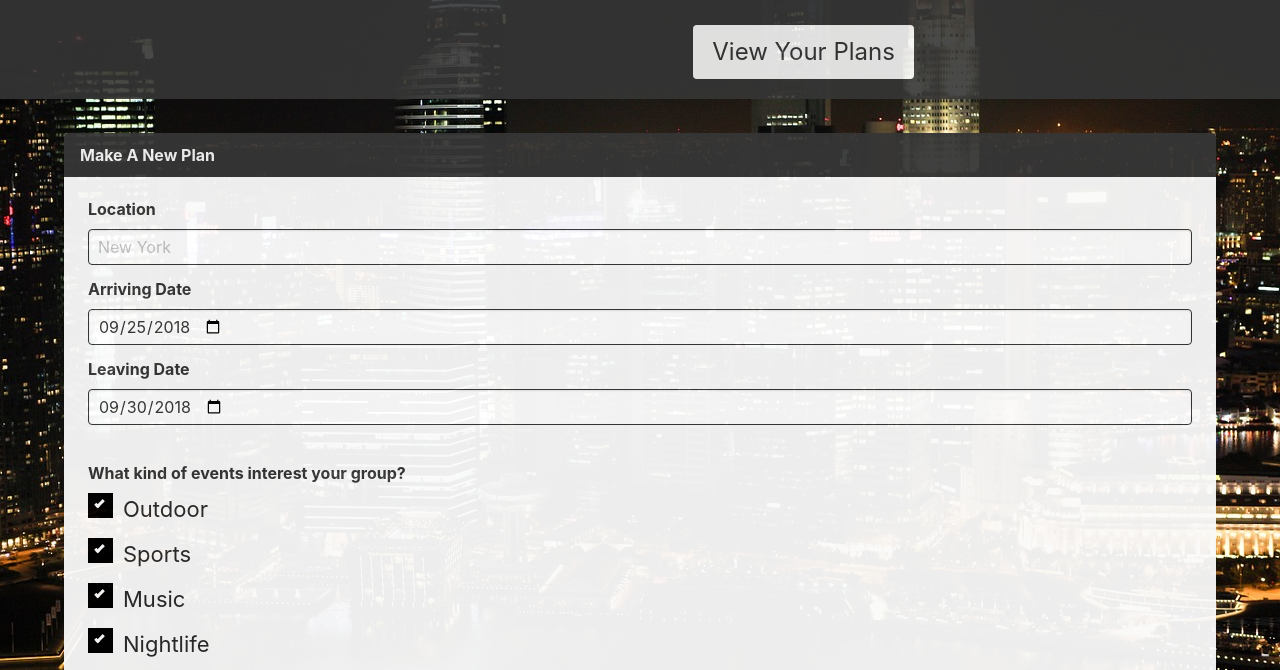
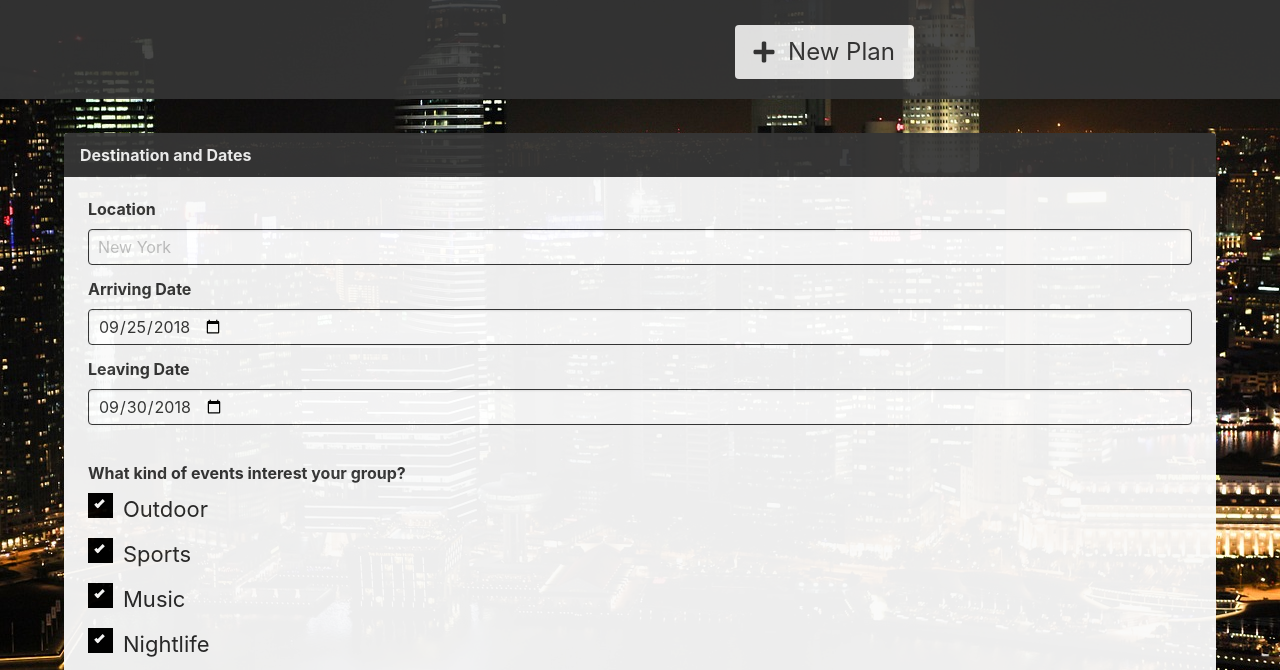
Before and after one commit to nmbarry15/Group-Planner, a plain HTML site: page index.html in a window 1280 px wide. Shown: the part 134-804 px from the top of the page. Drawn offline with nearby package versions, Linux system fonts and the light colour scheme; no server answers.

```diff
--- a/firebase.js
+++ b/firebase.js
@@ -4,6 +4,7 @@ var groupKey;
 var eventsRef;
 
 // Initialize Group Directory
+// This function is called in main.js on the submit button.
 function initializeGroupKey() {
     var groupSetup = {
         apiData: null,
@@ -21,15 +22,20 @@ function initializeGroupKey() {
     })
 }
 
+// This pushes data to database, and the one input would be the "cat" array in the instance of api.js line 47.
 function pushApiData(data) {
     console.log("This is the key being used to push: " + localStorage.getItem("groupKey"));
     eventsRef.set(data);
     console.log("Events have been pushed to database.")
 }
 
+// This function can be used to construct DOM elements with returned data. The "category" input takes one word string element associated with category you'd like to return.
+// ie: "sport", "music", "outdoors"
 function returnEvents(category) {
     eventsRef.orderByChild("category").equalTo(category).on("child_added", function(snap) {
         console.log("--LOOPING CURRENT CHILD--")
         console.log(snap.val());
+        // IN THIS INSTANCE YOU WOULD USE SNAP FOR EACH EVENT YOUR GOING TO RETURN AND THEN WRITE JQUERY HTML CONSTRUCTORS HERE
+        // THEN APPEND YOUR NEW ELEMENTS TO DISPLAY DIV FOR EACH CATEGORY.
     });
 }
--- a/index.html
+++ b/index.html
@@ -46,7 +46,8 @@
                 <div class="hero-foot">
                     <div class="columns">
                         <div class="column" id="new-plan-button-div">
-                            <div class="level-right"> <a href="" class="button is-dark is-inverted is-large" id="new-plan-button">View Your Plans</a>
+                            <div class="level-right"> <a href="" class="button is-dark is-inverted is-large" id="new-plan-button"><i
+                                        class="fa fa-plus" aria-hidden="true"></i>&nbsp; New Plan</a>
                             </div>
                         </div>
                     </div>
@@ -58,7 +59,7 @@
             <div class="container">
                 <article class="message is-dark">
                     <div class="message-header">
-                        <p>Make A New Plan</p>
+                        <p>Destination and Dates</p>
                     </div>
                     <div class="message-body">
                         <form>
@@ -128,7 +129,6 @@
     <script src="api.js"></script>
     <script src="main.js"></script>
     <script src="firebase.js"></script>
-
 </body>
 
 </html>
```
